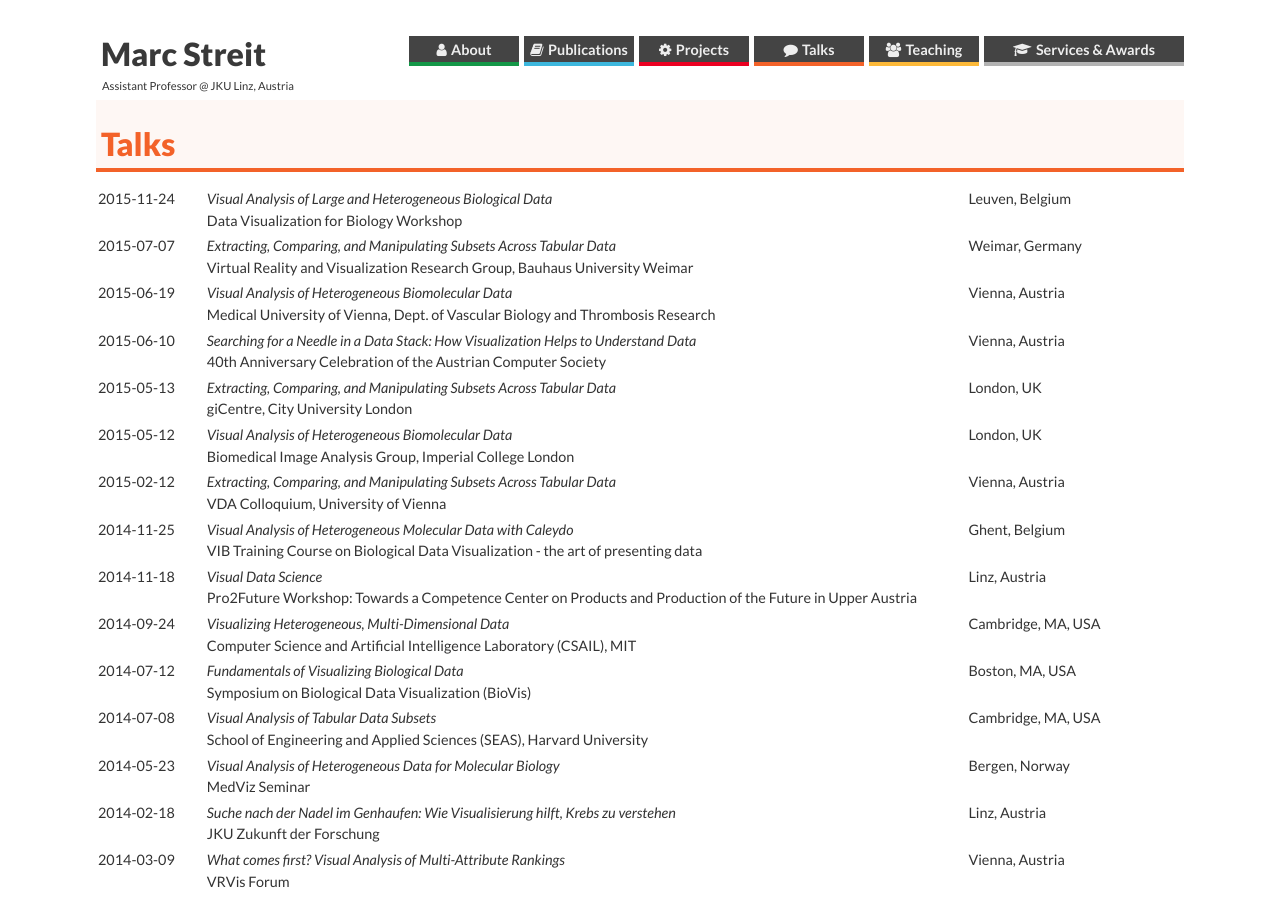
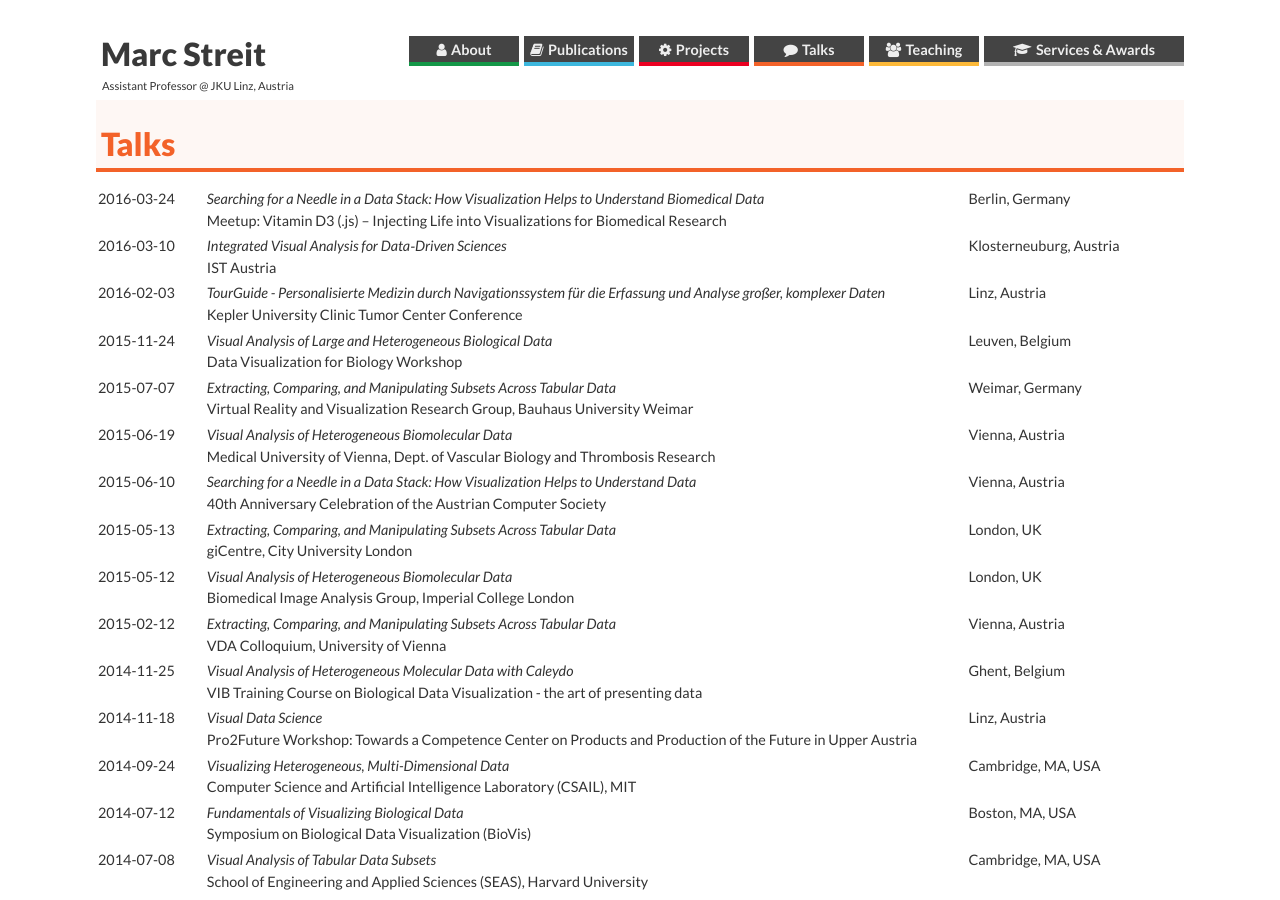
Before and after one commit to mstreit/mstreit.github.io, a Jekyll site: the page built from talks.md, in a window 1280 px wide and 900 px high. Built offline with Jekyll 4.4.1, drawn with Linux system fonts in a browser that asks for light colours; nearby versions of some CDN libraries; some web fonts are replaced.

Commit message:
added talks

```diff
--- a/_data/talks.yml
+++ b/_data/talks.yml
@@ -1,3 +1,22 @@
+- title: "Searching for a Needle in a Data Stack: How Visualization Helps to Understand Biomedical Data "
+  event: "Meetup: Vitamin D3 (.js) – Injecting Life into Visualizations for Biomedical Research"
+  date: 2016-03-24
+  location: Berlin, Germany
+  type: invited talk
+
+- title: "Integrated Visual Analysis for Data‐Driven Sciences"
+  event: IST Austria
+  date: 2016-03-10
+  location: Klosterneuburg, Austria
+  type: invited talk
+
+- title: "TourGuide - Personalisierte Medizin durch Navigationssystem für die Erfassung und Analyse großer, komplexer
+Daten"
+  event: Kepler University Clinic Tumor Center Conference
+  date: 2016-02-03
+  location: Linz, Austria
+  type: invited talk
+
 - title: "Visual Analysis of Large and Heterogeneous Biological Data"
   event: Data Visualization for Biology Workshop
   date: 2015-11-24
```
